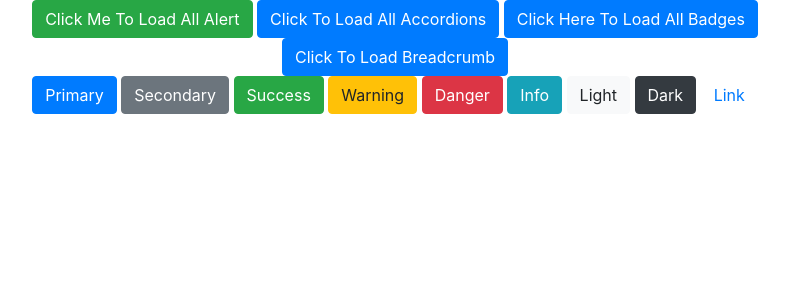
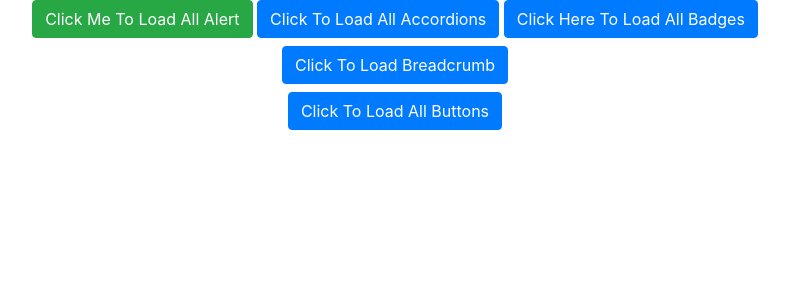
Before and after one commit to Khwajapasha/Boosrtrap-Practice, a React (Create React App) app: page / in a window 1280 px wide. Shown: the top 300 px of the page, without its empty margins (245-1034 px from the left). Built offline with nearby package versions, Linux system fonts and the light colour scheme.

Commit message:
Implemented OutLine Buttons

```diff
--- a/src/Component/MainBodySection/Breadcrumbs/AllBreadcrumb.jsx
+++ b/src/Component/MainBodySection/Breadcrumbs/AllBreadcrumb.jsx
@@ -11,7 +11,9 @@ export const AllBreadcrumb = () => {
         </div>
       )}
       <div>
-        <Button onClick={() => setShow(!show)}>Click To Load Breadcrumb</Button>
+        <Button onClick={() => setShow(!show)} className="mt-2">
+          Click To Load Breadcrumb
+        </Button>
       </div>
     </React.Fragment>
   );
--- a/src/Component/MainBodySection/ButtonComponent/AllButtons.jsx
+++ b/src/Component/MainBodySection/ButtonComponent/AllButtons.jsx
@@ -1,9 +1,19 @@
 import React from "react";
 import { ButtonBasicExample } from "./ButtonBasicExample";
+import { Button } from "react-bootstrap";
+import { useState } from "react";
+import { ButtonOutLine } from "./ButtonOutLine";
 export const AllButtons = () => {
+  const [show, setShow] = useState(false);
   return (
-    <div>
-      <ButtonBasicExample />
-    </div>
+    <React.Fragment>
+      {show && (
+        <div>
+          <ButtonBasicExample />
+          <ButtonOutLine />
+        </div>
+      )}
+      <Button onClick={() => setShow(!show)} className="mt-2">Click To Load All Buttons </Button>
+    </React.Fragment>
   );
 };
--- a/src/Component/MainBodySection/ButtonComponent/ButtonBasicExample.jsx
+++ b/src/Component/MainBodySection/ButtonComponent/ButtonBasicExample.jsx
@@ -3,6 +3,11 @@ import { Button } from "react-bootstrap";
 export const ButtonBasicExample = () => {
   return (
     <div>
+      <br />
+      <br />
+      === Basic Example of button ===
+      <br />
+      <br />
       <Button variant="primary">Primary</Button>{" "}
       <Button variant="secondary">Secondary</Button>{" "}
       <Button variant="success">Success</Button>{" "}
@@ -10,7 +15,8 @@ export const ButtonBasicExample = () => {
       <Button variant="danger">Danger</Button>{" "}
       <Button variant="info">Info</Button>{" "}
       <Button variant="light">Light</Button>{" "}
-      <Button variant="dark">Dark</Button> <Button variant="link">Link</Button>
+      <Button variant="dark">Dark</Button>
+      <Button variant="link">Link</Button>
     </div>
   );
 };
--- /dev/null
+++ b/src/Component/MainBodySection/ButtonComponent/ButtonOutLine.jsx
@@ -0,0 +1,20 @@
+import React from "react";
+import { Button } from "react-bootstrap";
+export const ButtonOutLine = () => {
+  return (
+    <div className="mt-2">
+      <br />
+      === Outline Buttons ===
+      <br />
+      <br />
+      <Button variant="outline-primary">Primary</Button>{" "}
+      <Button variant="outline-secondary">Secondary</Button>{" "}
+      <Button variant="outline-success">Success</Button>{" "}
+      <Button variant="outline-warning">Warning</Button>{" "}
+      <Button variant="outline-danger">Danger</Button>{" "}
+      <Button variant="outline-info">Info</Button>{" "}
+      <Button variant="outline-light">Light</Button>{" "}
+      <Button variant="outline-dark">Dark</Button>
+    </div>
+  );
+};
```
Also changed, not shown: src/Component/MainBodySection/ButtonComponent/ButtonTags.jsx (added).
